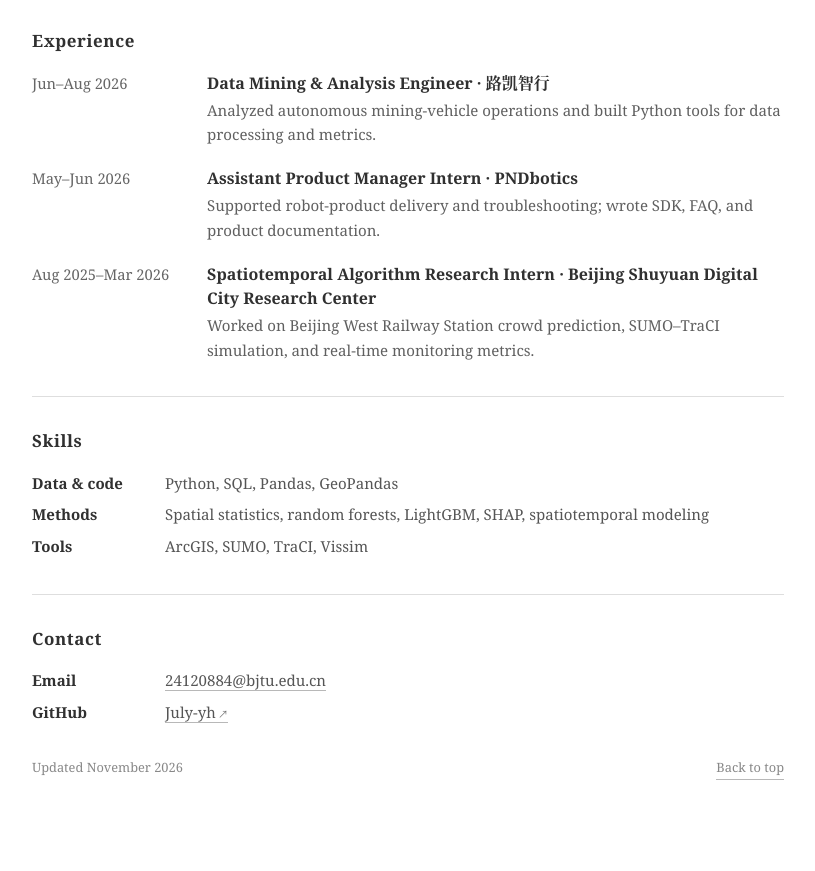
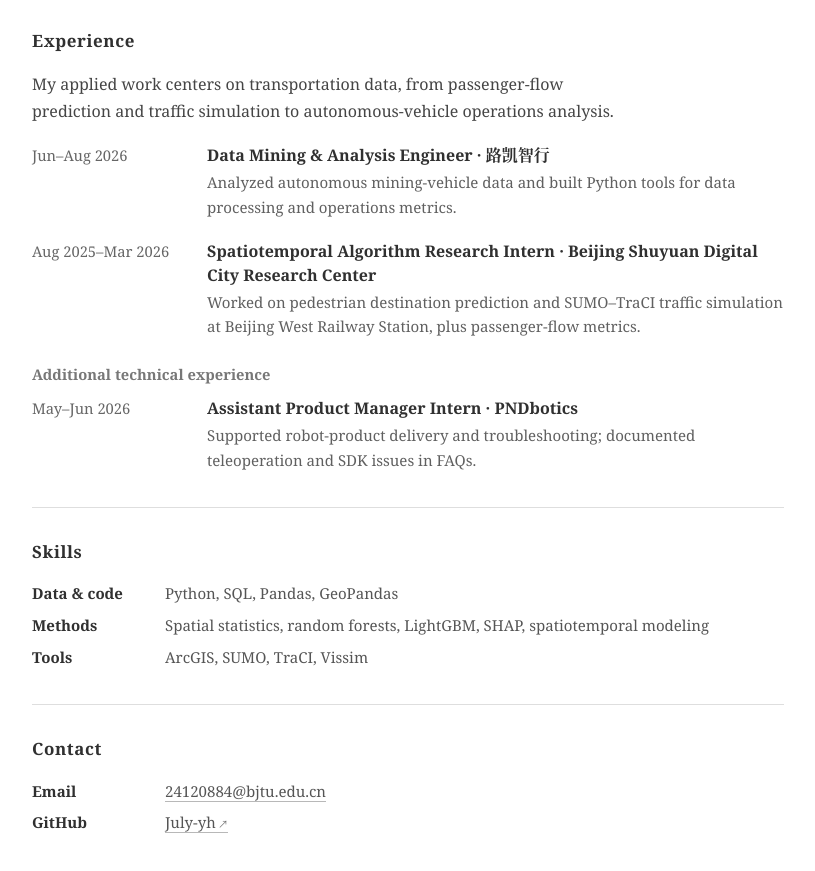
Before and after one commit to July-yh/personality, a plain HTML site: page dist/en/index.html in a window 1280 px wide. Shown: the part 1392-2263 px from the top of the page, without its empty margins (148-963 px from the left). Before the commit the page ends 2242 px from the top, so only its background shows below. Drawn offline with Linux system fonts and the light colour scheme.

Commit message:
Focus experience on transportation data and simulation

```diff
--- a/dist/en/index.html
+++ b/dist/en/index.html
@@ -59,10 +59,14 @@
 
       <section aria-labelledby="experience-heading">
         <h2 id="experience-heading">Experience</h2>
+        <p class="experience-intro">My applied work centers on transportation data, from passenger-flow prediction and traffic simulation to autonomous-vehicle operations analysis.</p>
         <ol class="timeline">
-          <li><time>Jun–Aug 2026</time><div><h3>Data Mining &amp; Analysis Engineer · 路凯智行</h3><p>Analyzed autonomous mining-vehicle operations and built Python tools for data processing and metrics.</p></div></li>
-          <li><time>May–Jun 2026</time><div><h3>Assistant Product Manager Intern · PNDbotics</h3><p>Supported robot-product delivery and troubleshooting; wrote SDK, FAQ, and product documentation.</p></div></li>
-          <li><time>Aug 2025–Mar 2026</time><div><h3>Spatiotemporal Algorithm Research Intern · Beijing Shuyuan Digital City Research Center</h3><p>Worked on Beijing West Railway Station crowd prediction, SUMO–TraCI simulation, and real-time monitoring metrics.</p></div></li>
+          <li><time>Jun–Aug 2026</time><div><h3>Data Mining &amp; Analysis Engineer · 路凯智行</h3><p>Analyzed autonomous mining-vehicle data and built Python tools for data processing and operations metrics.</p></div></li>
+          <li><time>Aug 2025–Mar 2026</time><div><h3>Spatiotemporal Algorithm Research Intern · Beijing Shuyuan Digital City Research Center</h3><p>Worked on pedestrian destination prediction and SUMO–TraCI traffic simulation at Beijing West Railway Station, plus passenger-flow metrics.</p></div></li>
+        </ol>
+        <h3 class="experience-aside-title">Additional technical experience</h3>
+        <ol class="timeline">
+          <li><time>May–Jun 2026</time><div><h3>Assistant Product Manager Intern · PNDbotics</h3><p>Supported robot-product delivery and troubleshooting; documented teleoperation and SDK issues in FAQs.</p></div></li>
         </ol>
       </section>
 
--- a/dist/styles.css
+++ b/dist/styles.css
@@ -39,6 +39,8 @@ section>p{max-width:66ch}
 .timeline h3{font-size:1rem;font-weight:700;line-height:1.5}
 .timeline p{font-size:.94rem;color:#606060;line-height:1.65;margin-top:3px}
 .timeline .subtle{font-size:.86rem;color:#818181;margin-top:1px}
+.experience-intro{margin-bottom:18px}
+.experience-aside-title{font-size:.92rem;font-weight:700;line-height:1.5;color:#777;margin:24px 0 11px}
 .projects{gap:24px}
 .projects h3{margin-bottom:3px}
 .post-year{font-size:.99rem;font-weight:700;line-height:1.5;margin:19px 0 10px;color:#454545}
```
Also changed, not shown: dist/index.html (+7 -3 lines).
